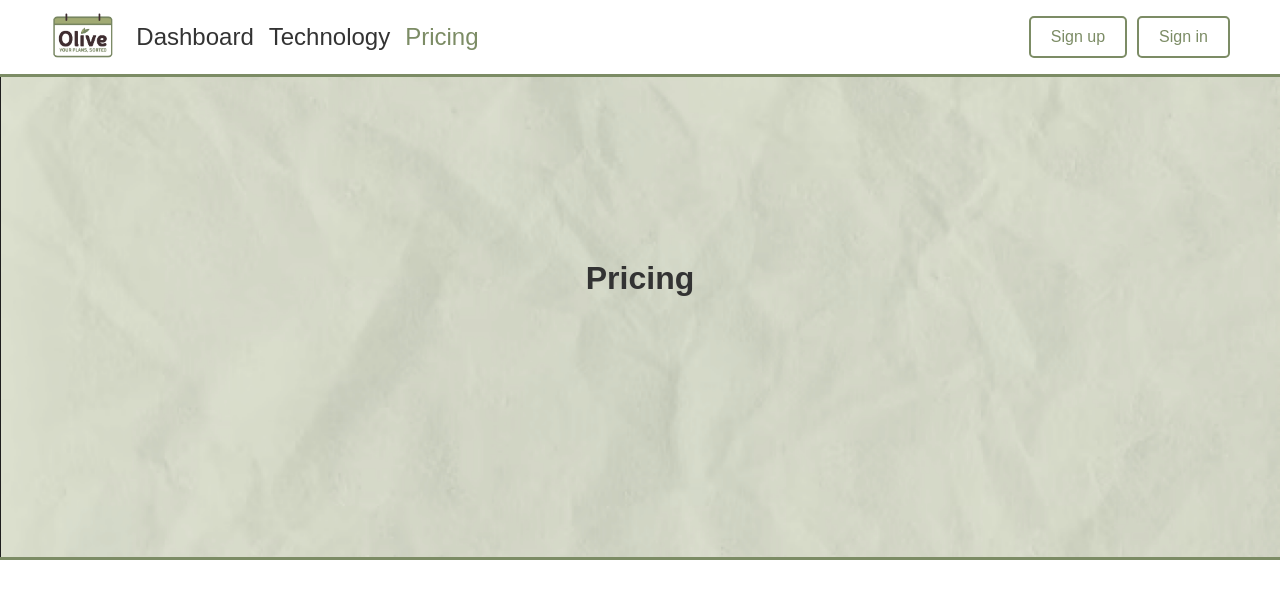
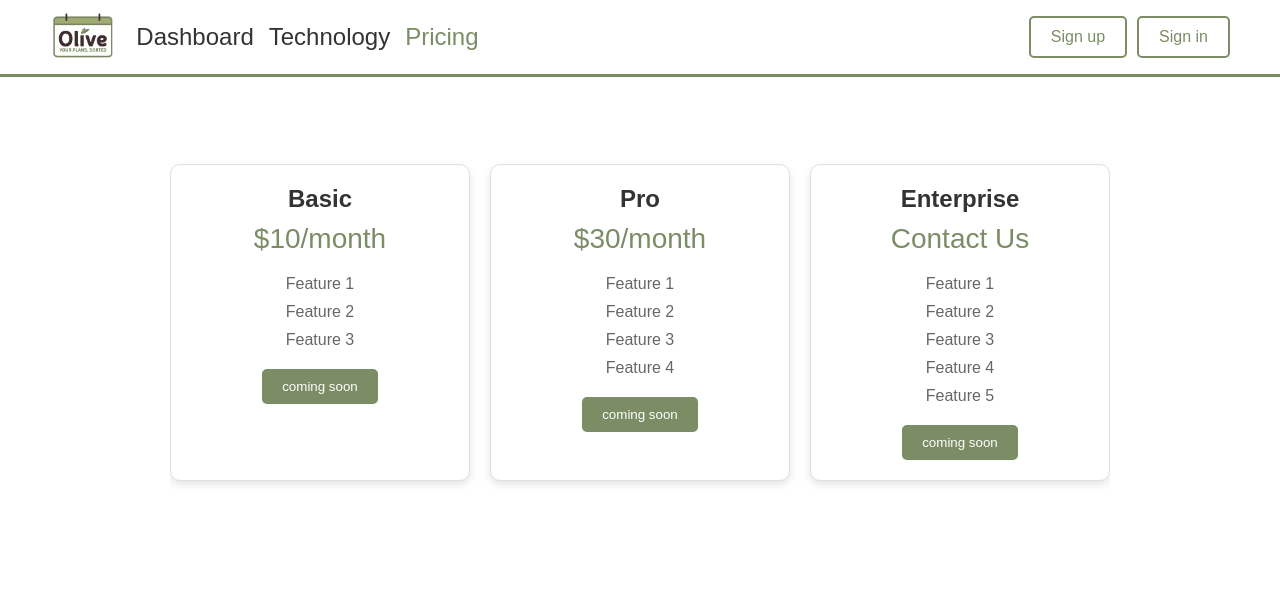
Before and after one commit to Gray-V/olive, a React (Create React App) app: page /pricing in a window 1280 px wide. Shown: the top 598 px of the page. Built offline with nearby package versions, Linux system fonts and the light colour scheme.

Commit message:
set up pricing

```diff
--- a/src/App.css
+++ b/src/App.css
@@ -58,7 +58,7 @@ body, html {
   color: #333;
 }
 .nav-links a:hover {
-  color: #7c8c65; /* Hover color */
+  color: #fea86c; /* Hover color */
 }
 
 .home-button:hover{
--- a/src/index.css
+++ b/src/index.css
@@ -7,6 +7,8 @@ body {
   -moz-osx-font-smoothing: grayscale;
 }
 
+
+
 code {
   font-family: source-code-pro, Menlo, Monaco, Consolas, 'Courier New',
     monospace;
--- a/src/pages/css/home.css
+++ b/src/pages/css/home.css
@@ -59,7 +59,7 @@
     font-size: 125%;
     padding: 1% 2%;
     border: none;
-    border-radius: .1%;
+    border-radius: 20px;
     cursor: pointer;
     margin-top: 2%;
 
@@ -68,4 +68,6 @@
 .try-for-free:hover{
     background-color: #BDC588;
     color: #ffffff;
+    font-size: 130%;
+
 }
--- /dev/null
+++ b/src/pages/css/pricing.css
@@ -0,0 +1,92 @@
+.pricing-page {
+    display: flex;
+    flex-direction: column;
+    align-items: center;
+    padding: 20px;
+    max-height: 100vh;
+  }
+
+
+.pricing-cards-container {
+    display: flex;
+    margin-top: 10%;
+    flex-direction: row;
+    justify-content: flex-start;
+    align-items: stretch;
+    gap: 20px;
+    overflow-x: auto;
+    padding: 20px 0;
+  }
+
+
+  .pricing-card {
+    background-color: #ffffff;
+    border: 1px solid #e0e0e0;
+    border-radius: 10px;
+    box-shadow: 0 4px 8px rgba(0, 0, 0, 0.1);
+    width: 300px;
+    padding: 20px;
+    text-align: center;
+    transition: transform 0.3s, box-shadow 0.3s;
+  }
+
+  .pricing-card:hover {
+    transform: translateY(-5px);
+    box-shadow: 0 8px 16px rgba(0, 0, 0, 0.2);
+  }
+
+
+  /* Card title */
+  .pricing-card h2 {
+    font-size: 24px;
+    color: #333;
+    margin-bottom: 10px;
+  }
+
+  /* Price styling */
+  .price {
+    font-size: 28px;
+    color: #7c8c65;
+    margin: 10px 0;
+  }
+
+  /* Features list */
+  .pricing-card ul {
+    list-style-type: none;
+    padding: 0;
+    margin: 20px 0;
+  }
+
+  /* Individual feature */
+  .pricing-card ul li {
+    margin: 10px 0;
+    color: #666;
+  }
+
+  /* Button styling */
+  .pricing-card button {
+    background-color: #7c8c65;
+    color: #ffffff;
+    border: none;
+    border-radius: 5px;
+    padding: 10px 20px;
+    cursor: pointer;
+    transition: background-color 0.3s;
+  }
+
+  /* Button hover effect */
+  .pricing-card button:hover {
+    background-color: #6b7d5b;
+  }
+
+  /* Responsive adjustments */
+  @media (max-width: 768px) {
+    .pricing-cards-container {
+      flex-direction: column;
+      align-items: center;
+    }
+
+    .pricing-card {
+      width: 80%;
+    }
+  }
--- a/src/pages/pricing.js
+++ b/src/pages/pricing.js
@@ -1,12 +1,52 @@
 import React from 'react';
-import './css/tech.css';
+import './css/pricing.css'; // Ensure the correct path to your CSS file
 
+// PricingCard Component
+function PricingCard({ title, price, features, buttonLabel }) {
+  return (
+    <div className="pricing-card">
+      <h2>{title}</h2>
+      <p className="price">{price}</p>
+      <ul>
+        {features.map((feature, index) => (
+          <li key={index}>{feature}</li>
+        ))}
+      </ul>
+      <button>{buttonLabel}</button>
+    </div>
+  );
+}
 
+// PricingPage Component
+function Pricing() {
+  const plans = [
+    {
+      title: 'Basic',
+      price: '$10/month',
+      features: ['Feature 1', 'Feature 2', 'Feature 3'],
+      buttonLabel: 'coming soon'
+    },
+    {
+      title: 'Pro',
+      price: '$30/month',
+      features: ['Feature 1', 'Feature 2', 'Feature 3', 'Feature 4'],
+      buttonLabel: 'coming soon'
+    },
+    {
+      title: 'Enterprise',
+      price: 'Contact Us',
+      features: ['Feature 1', 'Feature 2', 'Feature 3', 'Feature 4', 'Feature 5'],
+      buttonLabel: 'coming soon'
+    }
+  ];
 
-function Pricing() {
   return (
-    <div className="home-container">
-      <h1>Pricing</h1>
+    <div className="pricing-page">
+      <div className="pricing-cards-container">
+        {plans.map((plan, index) => (
+          <PricingCard key={index} {...plan} />
+        ))}
+      </div>
     </div>
   );
 }
```
Also changed, not shown: src/pages/circle.png, src/pages/olive.png.
